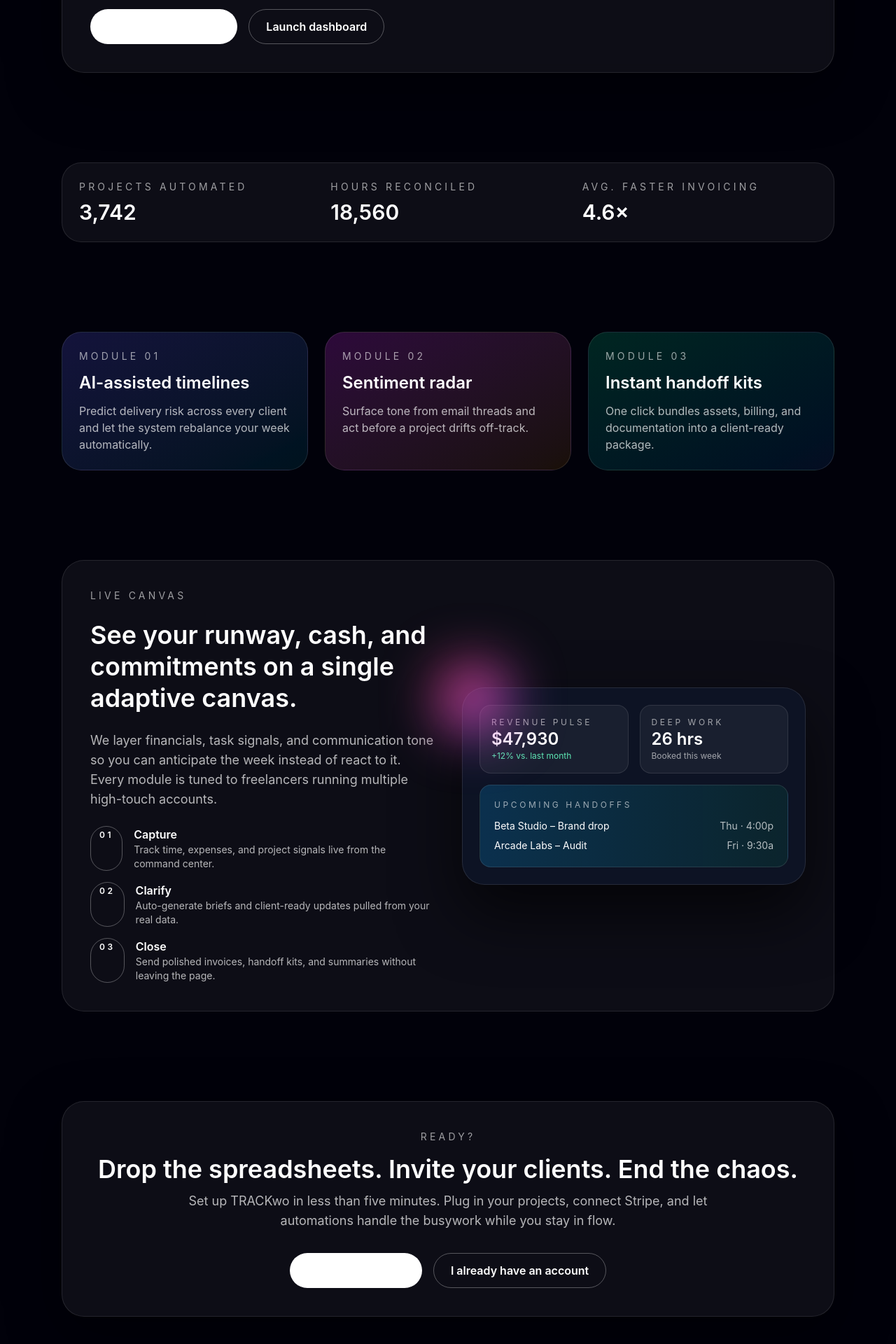
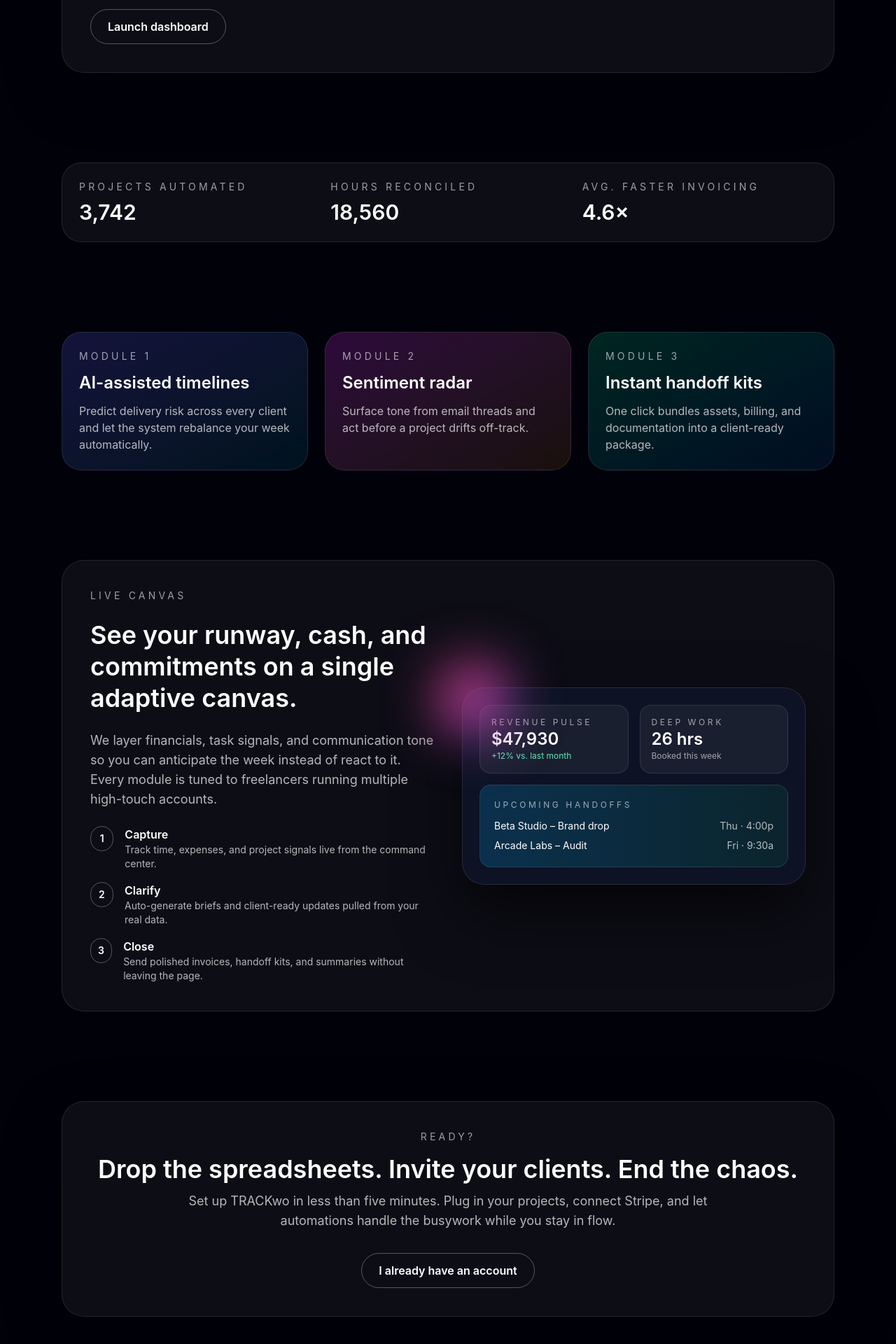
Before and after one commit to smtausif/freelan-manager, a Next.js app: page / in a window 1280 px wide. Shown: the part 584-2504 px from the top of the page at 70% size. Built offline with nearby package versions, Linux system fonts and the light colour scheme.

Commit message:
fix(ui): adjust landing CTA and logout redirect

```diff
--- a/app/api/auth/logout/route.ts
+++ b/app/api/auth/logout/route.ts
@@ -1,8 +1,8 @@
-import { NextResponse } from "next/server";
+import { NextRequest, NextResponse } from "next/server";
 import { lucia } from "@/lib/auth/lucia";
 import { validateRequest } from "@/lib/auth/session";
 
-export async function POST(request: Request) {
+export async function POST(request: NextRequest) {
   const { session } = await validateRequest();
   if (session) {
     await lucia.invalidateSession(session.id).catch(() => null);
@@ -15,7 +15,7 @@ export async function POST(request: Request) {
 
   const response = wantsJson
     ? NextResponse.json({ ok: true })
-    : NextResponse.redirect(new URL("/", request.url));
+    : NextResponse.redirect(`${request.nextUrl.origin}/`);
 
   response.cookies.set(blank.name, blank.value, blank.attributes);
   return response;
--- a/app/page.tsx
+++ b/app/page.tsx
@@ -72,12 +72,6 @@ export default function LandingPage() {
             </p>
             <div className="flex flex-wrap gap-4 pt-4">
               <Link
-                href="/signup"
-                className="rounded-full bg-white px-6 py-3 text-base font-semibold text-slate-900 transition hover:translate-y-0.5"
-              >
-                Start free workspace
-              </Link>
-              <Link
                 href="/dashboard"
                 className="rounded-full border border-white/30 px-6 py-3 text-base font-semibold text-white transition hover:bg-white/10"
               >
@@ -149,7 +143,7 @@ export default function LandingPage() {
               className={`rounded-[28px] border border-white/10 bg-gradient-to-br ${feature.accent} p-6`}
             >
               <p className="text-sm uppercase tracking-[0.3em] text-white/60">
-                Module {String(idx + 1).padStart(2, "0")}
+                Module {idx + 1}
               </p>
               <h3 className="mt-3 text-2xl font-semibold">{feature.title}</h3>
               <p className="mt-3 text-base text-white/70">{feature.body}</p>
@@ -174,8 +168,8 @@ export default function LandingPage() {
             <div className="space-y-4">
               {workflow.map((step, idx) => (
                 <div key={step.label} className="flex gap-4">
-                  <div className="rounded-full border border-white/30 px-3 py-1 text-xs font-semibold uppercase tracking-[0.3em]">
-                    {String(idx + 1).padStart(2, "0")}
+                  <div className="flex h-9 w-9 items-center justify-center rounded-full border border-white/30 text-sm font-semibold">
+                    {idx + 1}
                   </div>
                   <div>
                     <p className="text-base font-semibold">{step.label}</p>
@@ -245,12 +239,6 @@ export default function LandingPage() {
           </p>
           <div className="mt-8 flex flex-wrap justify-center gap-4">
             <Link
-              href="/signup"
-              className="rounded-full bg-white px-6 py-3 text-base font-semibold text-slate-900 transition hover:translate-y-0.5"
-            >
-              Create workspace
-            </Link>
-            <Link
               href="/login"
               className="rounded-full border border-white/30 px-6 py-3 text-base font-semibold text-white transition hover:bg-white/10"
             >
```
